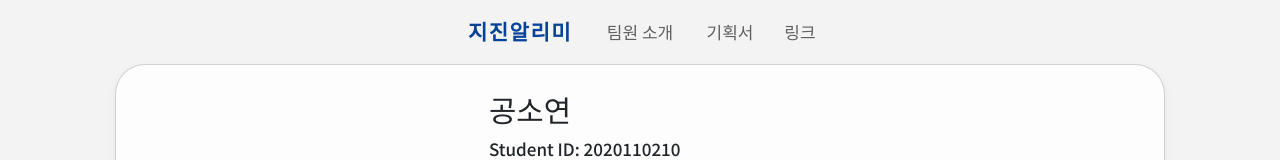
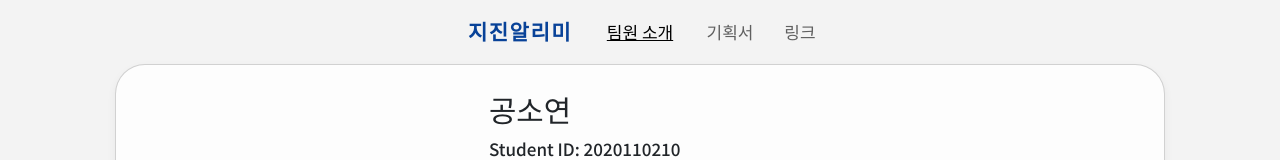
Before and after one commit to dgu-earthquake-alert/2023-1R-Team-Project, a React (Create React App) app: page /team in a window 1280 px wide. Shown: the top 160 px of the page. Built offline with nearby package versions, Linux system fonts and the light colour scheme; no server answers.

Commit message:
Chore: Navbar selected item 수정

```diff
--- a/src/pages/About/components/Navbar.jsx
+++ b/src/pages/About/components/Navbar.jsx
@@ -16,7 +16,7 @@ const Navbar = () => {
       </Link>
       <Link
         className={`${"nav_item"} ${
-          selectedItem === "/about/team" ? "nav_item_select" : ""
+          selectedItem === "/team" ? "nav_item_select" : ""
         }`}
         to="/team"
       >
@@ -24,7 +24,7 @@ const Navbar = () => {
       </Link>
       <Link
         className={`${"nav_item"} ${
-          selectedItem === "/about/proposal" ? "nav_item_select" : ""
+          selectedItem === "/proposal" ? "nav_item_select" : ""
         }`}
         to="/proposal"
       >
@@ -32,7 +32,7 @@ const Navbar = () => {
       </Link>
       <Link
         className={`${"nav_item"} ${
-          selectedItem === "/about/link" ? "nav_item_select" : ""
+          selectedItem === "/link" ? "nav_item_select" : ""
         }`}
         to="/link"
       >
```
